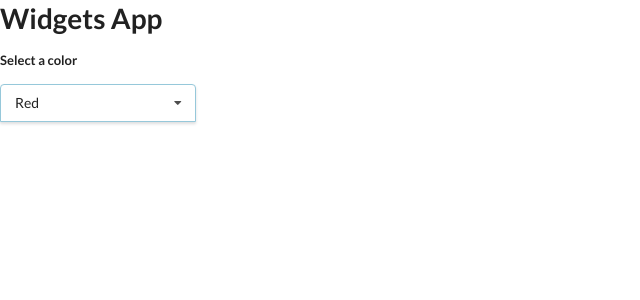
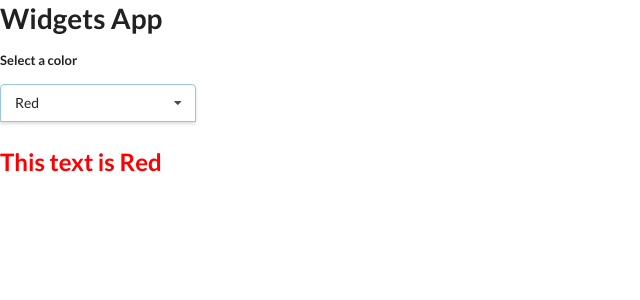
Before and after one commit to stefanhoth/learningreact-widgets, a React (Create React App) app: page / in a window 1280 px wide. Shown: the top 300 px of the page, without its empty margins (0-640 px from the left). Built offline with nearby package versions, Linux system fonts and the light colour scheme.

Commit message:
feat: Coloring text based on selection

```diff
--- a/src/components/Dropdown.js
+++ b/src/components/Dropdown.js
@@ -57,6 +57,7 @@ const Dropdown = ({ options, selected, onSelectedChange }) => {
           </div>
         </div>
       </form>
+      <h2 style={{ color: selected.value}}>This text is {selected.label}</h2>
     </div>
   );
 };
```
